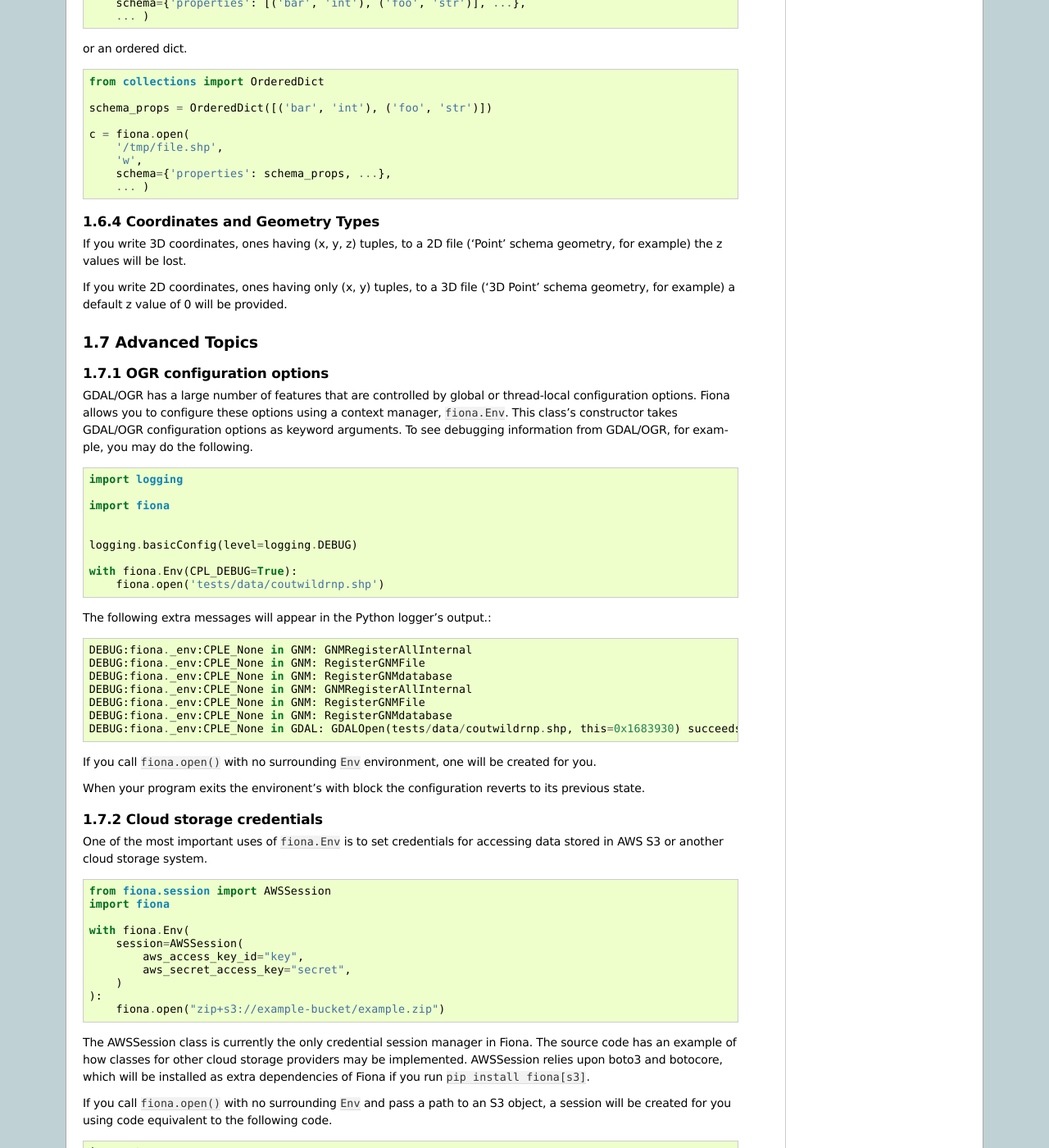
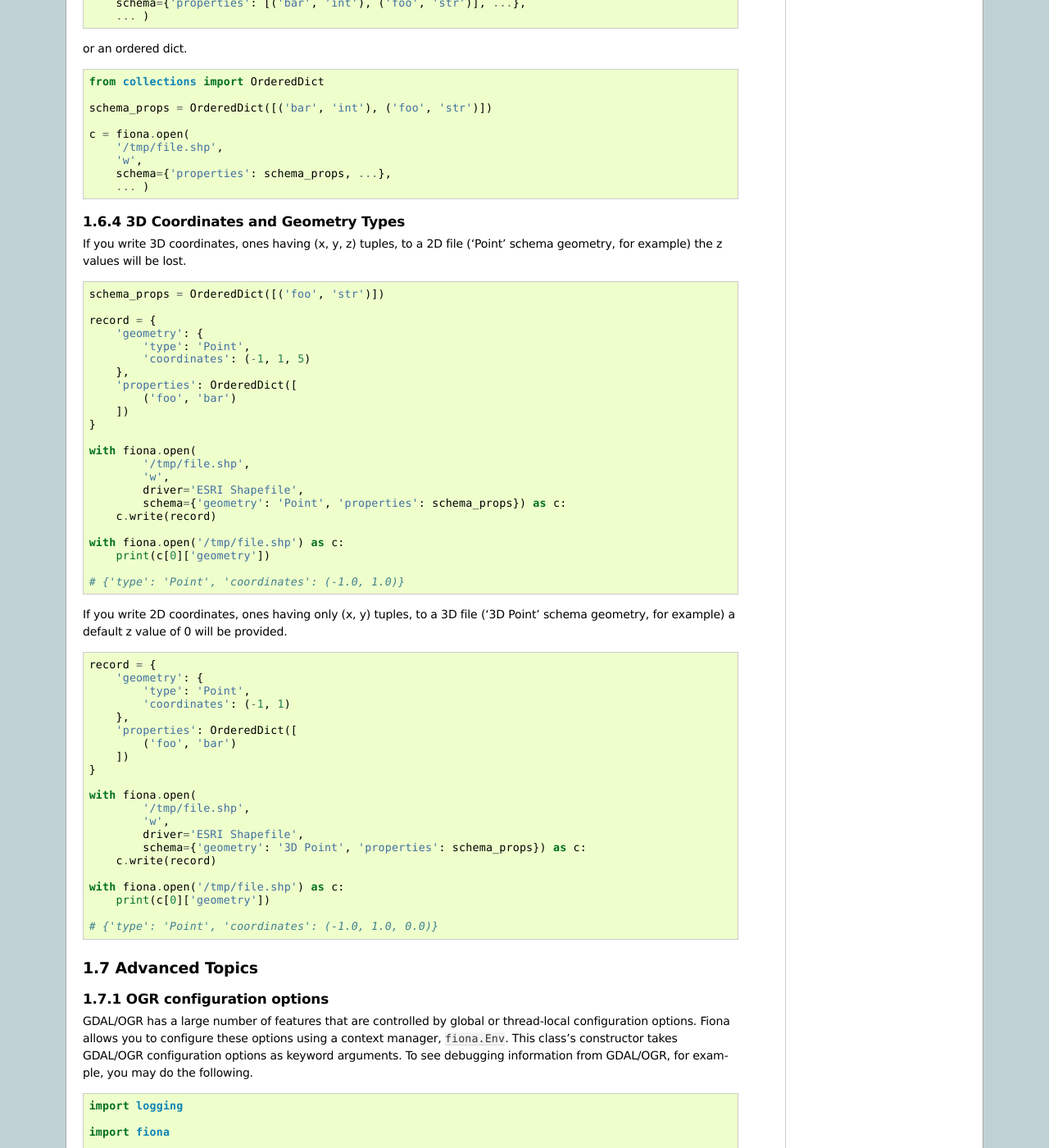
Before and after one commit to Toblerity/Fiona, a Sphinx documentation site: the page built from docs/manual.rst, in a window 1280 px wide and 1400 px high, scrolled down 14503 px. Shown: the whole window at 82% size. Built offline with Sphinx 7.4.7, drawn with Linux system fonts in a browser that asks for light colours; pages that are not in the unit, such as notebooks, are missing from menus; some of the changed text lies outside the part shown.

Commit message:
Add a couple of examples writing 3D data

```diff
--- a/docs/manual.rst
+++ b/docs/manual.rst
@@ -1044,15 +1044,64 @@ or an ordered dict.
       ... )
 
 
-Coordinates and Geometry Types
-------------------------------
+3D Coordinates and Geometry Types
+---------------------------------
 
 If you write 3D coordinates, ones having (x, y, z) tuples, to a 2D file
 ('Point' schema geometry, for example) the z values will be lost.
 
+.. sourcecode:: python
+
+  schema_props = OrderedDict([('foo', 'str')])
+
+  record = {
+      'geometry': {
+          'type': 'Point',
+          'coordinates': (-1, 1, 5)
+      },
+      'properties': OrderedDict([
+          ('foo', 'bar')
+      ])
+  }
+
+  with fiona.open(
+          '/tmp/file.shp',
+          'w',
+          driver='ESRI Shapefile',
+          schema={'geometry': 'Point', 'properties': schema_props}) as c:
+      c.write(record)
+
+  with fiona.open('/tmp/file.shp') as c:
+      print(c[0]['geometry'])
+
+  # {'type': 'Point', 'coordinates': (-1.0, 1.0)}
+
 If you write 2D coordinates, ones having only (x, y) tuples, to a 3D file ('3D
 Point' schema geometry, for example) a default z value of 0 will be provided.
 
+.. sourcecode:: python
+
+  record = {
+      'geometry': {
+          'type': 'Point',
+          'coordinates': (-1, 1)
+      },
+      'properties': OrderedDict([
+          ('foo', 'bar')
+      ])
+  }
+
+  with fiona.open(
+          '/tmp/file.shp',
+          'w',
+          driver='ESRI Shapefile',
+          schema={'geometry': '3D Point', 'properties': schema_props}) as c:
+      c.write(record)
+
+  with fiona.open('/tmp/file.shp') as c:
+      print(c[0]['geometry'])
+
+  # {'type': 'Point', 'coordinates': (-1.0, 1.0, 0.0)}
 
 Advanced Topics
 ===============
```
